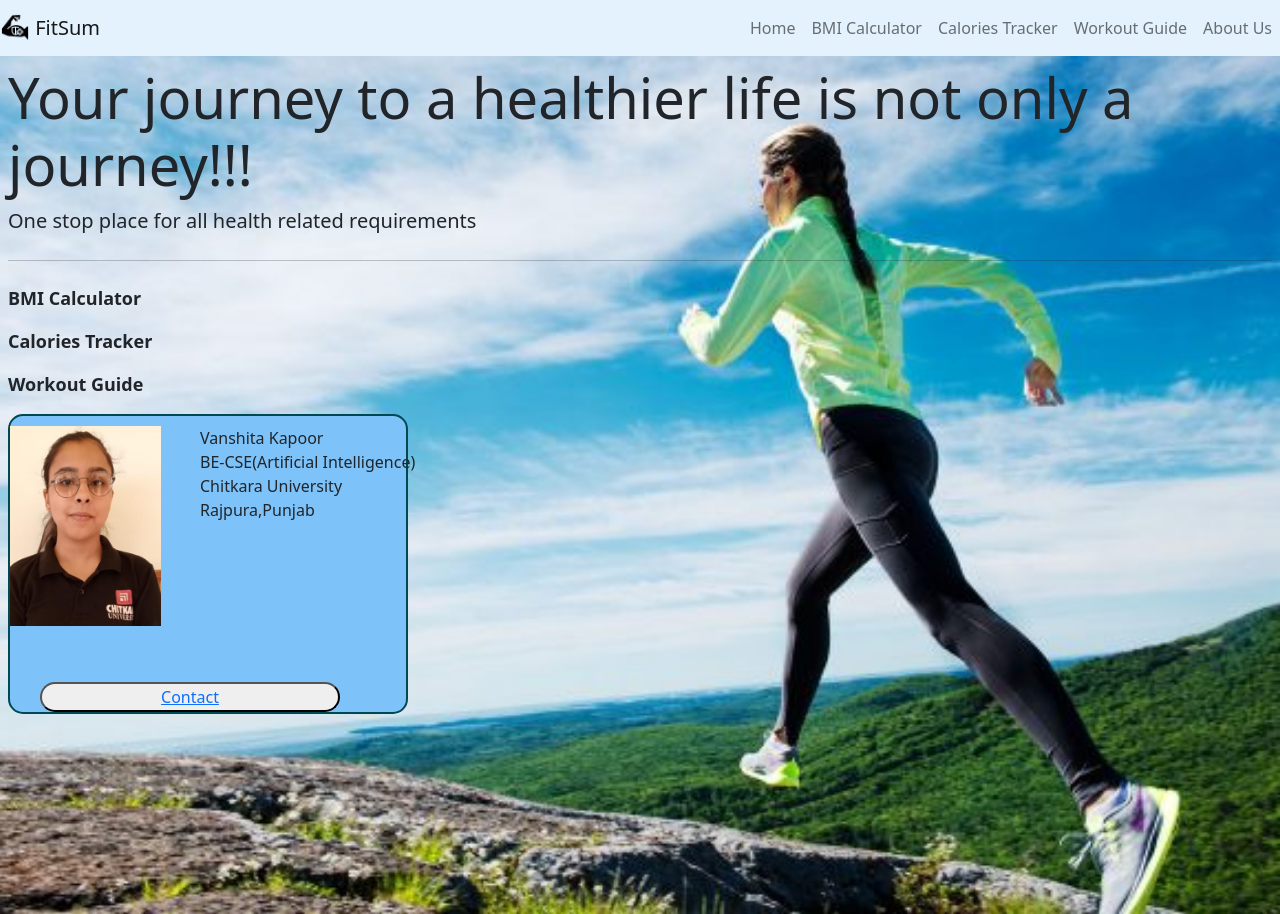
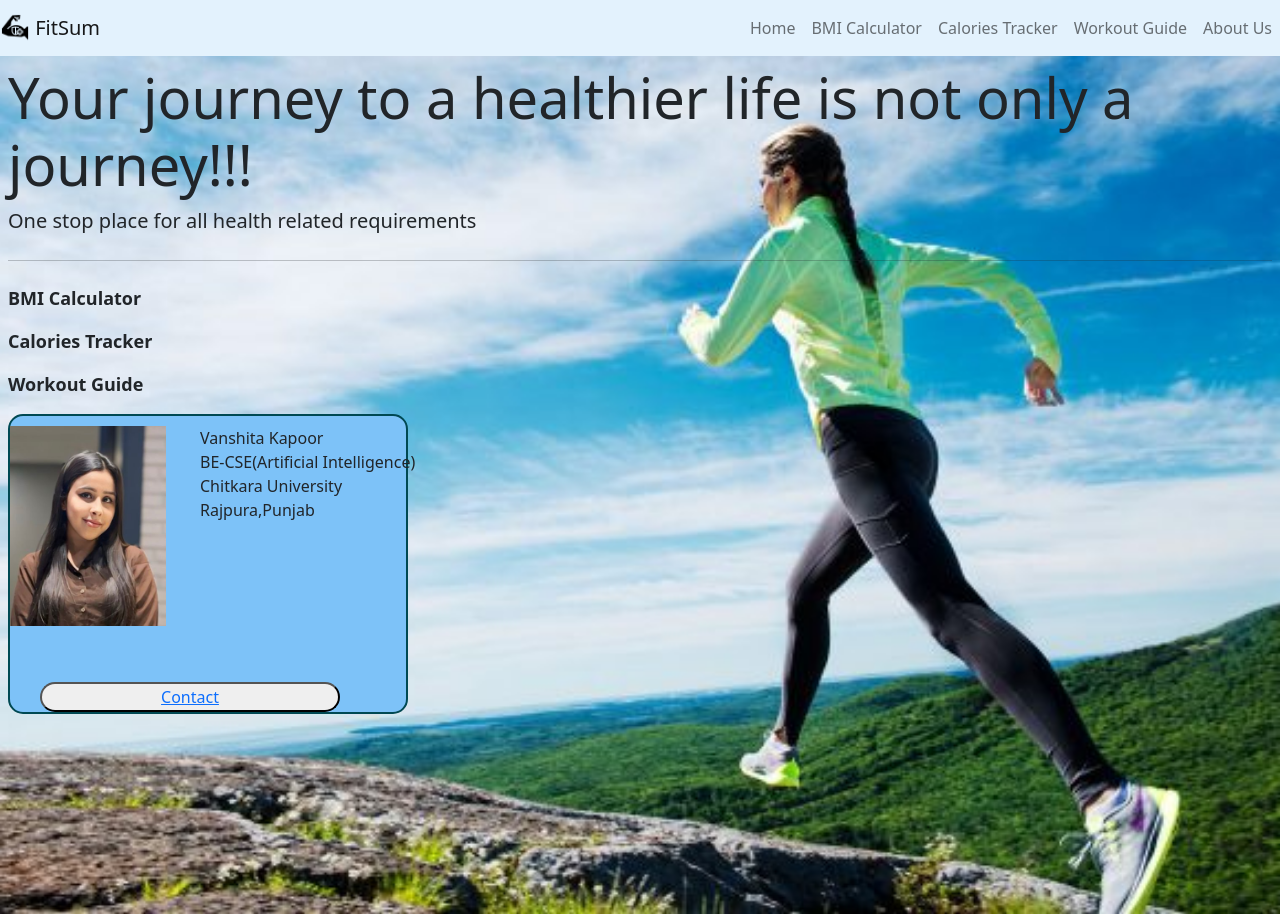
Before and after one commit to Vanshita354/FitSum-Fitness-Management-Web-App, a plain HTML site: page p/pages/aboutus.html in a window 1280 px wide. Drawn offline with nearby package versions, Linux system fonts and the light colour scheme.

Commit message:
first commit

```diff
--- a/p/pages/aboutus.html
+++ b/p/pages/aboutus.html
@@ -57,7 +57,7 @@
     <p style="font-size: large;"><b>Workout Guide</b></p>
     <form>
       <div class="aboutme" style="border: 2px #004953 solid; width: 400px; border-radius: 15px;height: 300px; background: #7dc2f8">
-      <img src="contact.jpeg" height="200px" style="margin-top:10px">
+      <img src="WhatsApp Image 2024-07-23 at 6.00.56 PM.jpeg" height="200px" style="margin-top:10px">
       <p style="padding-left:390px; margin : -200px;">Vanshita Kapoor<br>BE-CSE(Artificial Intelligence)<br>Chitkara University<br>Rajpura,Punjab</p>
       <button style="margin-top:360px; border-radius: 15px; width:300px; margin-left:30px"><a href="mailto:vanshita3882.be21@chitkara.edu.in">Contact</a></button>
       </div>
```
Also changed, not shown: p/pages/WhatsApp Image 2024-07-23 at 6.00.56 PM.jpeg (added), p/pages/contact.jpeg (deleted).
